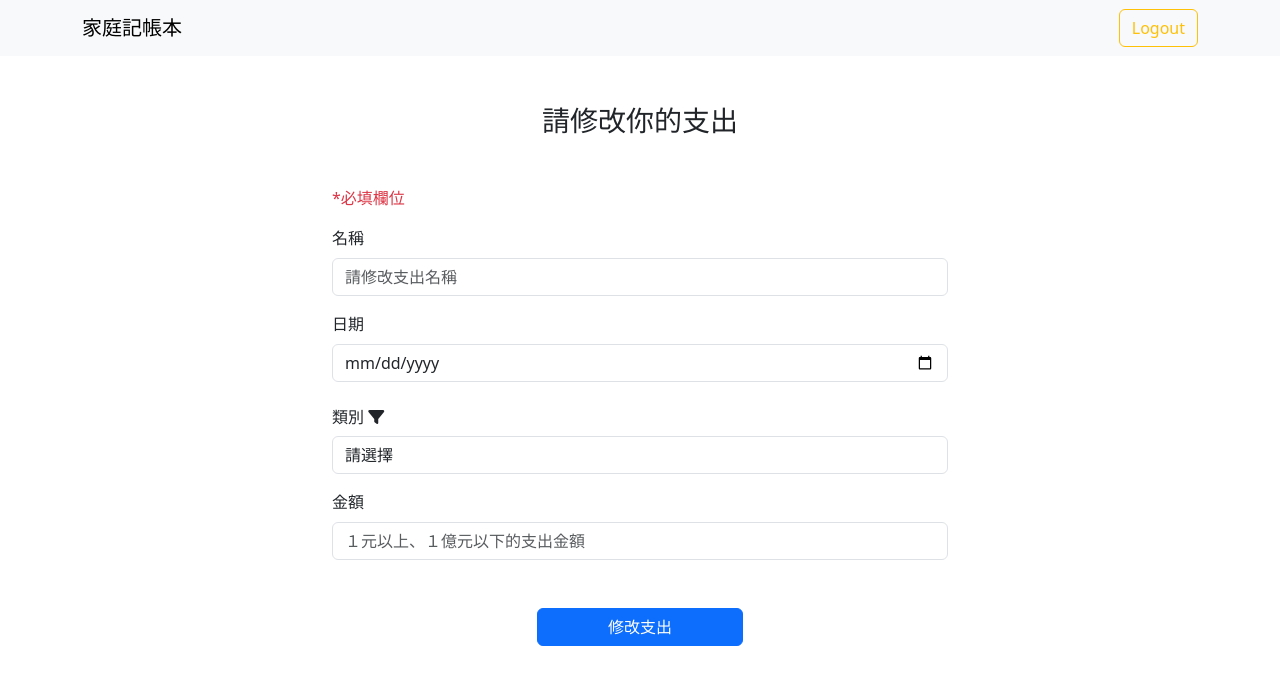
After one commit to Harrison0502/Expence-tracker, a Node server app: page /records/600000000000000000000001/edit in a window 1280 px wide. The commit adds this page. Shown: the top 685 px of the page. Run offline with Node 20, Linux system fonts and the light colour scheme; data comes from the database, SQL or seed files in the repository; data that the repository does not hold is empty; some libraries are stand-ins or nearby versions.

Commit message:
feat:add edit function

```diff
--- a/app.js
+++ b/app.js
@@ -6,7 +6,12 @@ const port = 3000
 require('./config/mongoose')
 const routes=require('./routes')
 
-app.engine('hbs', exphbs({ defaultLayout: 'main', extname: '.hbs' }))
+app.engine('hbs', exphbs({
+  helpers: {
+    eq: function (v1, v2) {
+      return v1 === v2;
+    }
+  }, defaultLayout: 'main', extname: '.hbs' }))
 app.set('view engine', 'hbs')
 app.use(routes)
 app.use(bodyParser.urlencoded({ extended: true }))
--- a/routes/modules/home.js
+++ b/routes/modules/home.js
@@ -6,7 +6,7 @@ const User = require('../../models/user')
 
 
 router.get('/',(req,res)=>{
-  Record.find()
+  Record.find().populate('categoryId')
   .lean()
   .then(records=>res.render('index', {records} ))
   .catch(error=>console.error(error))
--- a/routes/modules/records.js
+++ b/routes/modules/records.js
@@ -20,6 +20,31 @@ router.post('/', (req, res) => {
     .catch(error => console.log(error))
 })
 
+//修改頁面
+router.get('/:id/edit', async (req, res) => {
+  try {
+    const recordId = req.params.id
+    const record = await Record.findById(recordId).populate('categoryId').lean();
+    const categories = await Category.find().lean();
+    res.render('edit', { record, categories });
+  } catch (error) {
+    console.error(error);
+    res.redirect('/')
+  }
+});
+
+router.post('/:id/edit', async (req, res) => {
+  try {
+    const recordId = req.params.id;
+    const { name, date, amount, category } = req.body
+    await Record.findByIdAndUpdate(recordId, { name, date, amount, categoryId: category });
+    res.redirect('/');
+  } catch (error) {
+    console.error(error);
+    res.redirect('/');
+  }
+});
+
 
 
 module.exports = router
--- /dev/null
+++ b/views/edit.hbs
@@ -0,0 +1,42 @@
+<div class="mt-5 container col-6 container">
+  <div class="row">
+    <h3 class="text-center mb-5">請修改你的支出</h3>
+    <p class="text-danger">*必填欄位</p>
+    <form action="/records/{{record._id}}/edit?_method=PUT" method="POST">
+
+      <div class="mb-3">
+        <label for="name" class="form-label red-spot">名稱</label>
+        <input type="text" class="form-control" id="name" name="name" placeholder="請修改支出名稱"
+          value="{{record.name}}">
+      </div>
+
+      <div class="mb-3">
+        <label for="date" class="form-label red-spot">日期</label>
+        <input type="date" class="form-control" id="date" class="date" name="date" value="{{record.date}}">
+      </div>
+
+      <div class="mb-3">
+        <label for="category" class="col-md-4 col-form-label">
+          類別 <i class="fa-solid fa-filter"></i>
+        </label>
+        <select id="category" class="form-control" placeholder="請選擇" name="category">
+          <option value="">請選擇</option>
+          {{#each categories}}
+          <option value="{{this._id}}" {{#if (eq this._id record.categoryId._id)}}selected{{/if}}>{{this.name}}</option>
+          {{/each}}
+        </select>
+      </div>
+
+      <div class="mb-3">
+        <label for="amount" class="form-label red-spot">金額</label>
+        <input type="number" class="form-control" id="amount" name="amount" min="1" max="100000000"
+          placeholder="１元以上、１億元以下的支出金額" value="{{record.amount}}">
+      </div>
+
+
+      <div class="mt-5 d-grid gap-2 col-4 mx-auto">
+        <button class="btn btn-primary" type="submit">修改支出</button>
+      </div>
+    </form>
+  </div>
+</div>
--- a/views/index.hbs
+++ b/views/index.hbs
@@ -4,6 +4,7 @@
       {{#each records}}
       <li class="list-group-item">
         <div class="row align-items-center">
+            <i class="{{this.categoryId.image}}" style="color: #292b2e;"></i>
           <div class="col-md-4 d-flex flex-column">
             <div>{{this.name}}</div>
             <div>{{this.date}}</div>
@@ -12,7 +13,7 @@
             {{{this.amount}}}
           </div>
           <div class="col-md-3 d-flex justify-content-center">
-            <a href="/records/{{this._id}}" class="btn btn-success mx-1">修改</a>
+            <a href="/records/{{this._id}}/edit" class="btn btn-success mx-1">修改</a>
             <form action="/records/{{this._id}}?_method=DELETE" method="POST" id="deleteForm-{{this._id}}">
               <button class="btn btn-danger mx-1 deleteButton" type="submit" data-id="{{this._id}}">刪除</button>
             </form>
--- a/views/layouts/main.hbs
+++ b/views/layouts/main.hbs
@@ -6,6 +6,11 @@
   <title>expense-tracker</title>
   <link href="https://cdn.jsdelivr.net/npm/bootstrap@5.3.0/dist/css/bootstrap.min.css" rel="stylesheet"
     integrity="sha384-9ndCyUaIbzAi2FUVXJi0CjmCapSmO7SnpJef0486qhLnuZ2cdeRhO02iuK6FUUVM" crossorigin="anonymous">
+  <link rel="stylesheet" href="https://cdnjs.cloudflare.com/ajax/libs/font-awesome/6.3.0/css/all.min.css"
+    integrity="sha512-SzlrxWUlpfuzQ+pcUCosxcglQRNAq/DZjVsC0lE40xsADsfeQoEypE+enwcOiGjk/bSuGGKHEyjSoQ1zVisanQ=="
+    crossorigin="anonymous" referrerpolicy="no-referrer" />
+  <script src="https://kit.fontawesome.com/2a610c975d.js" crossorigin="anonymous"></script>
+
 </head>
 <body>
   <nav class="navbar navbar-expand-lg navbar-light bg-light bg-outline-black" style="padding: 8px 16px;">
```
Also changed, not shown: models/seeds/data/seedCategory.json (renamed from models/data/seedCategory.json).
